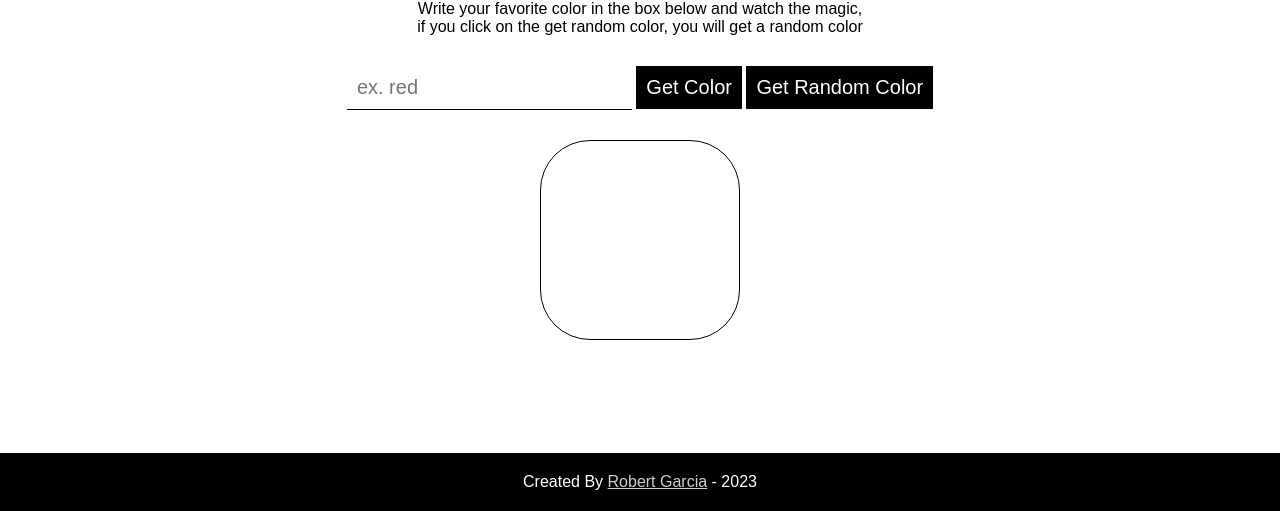
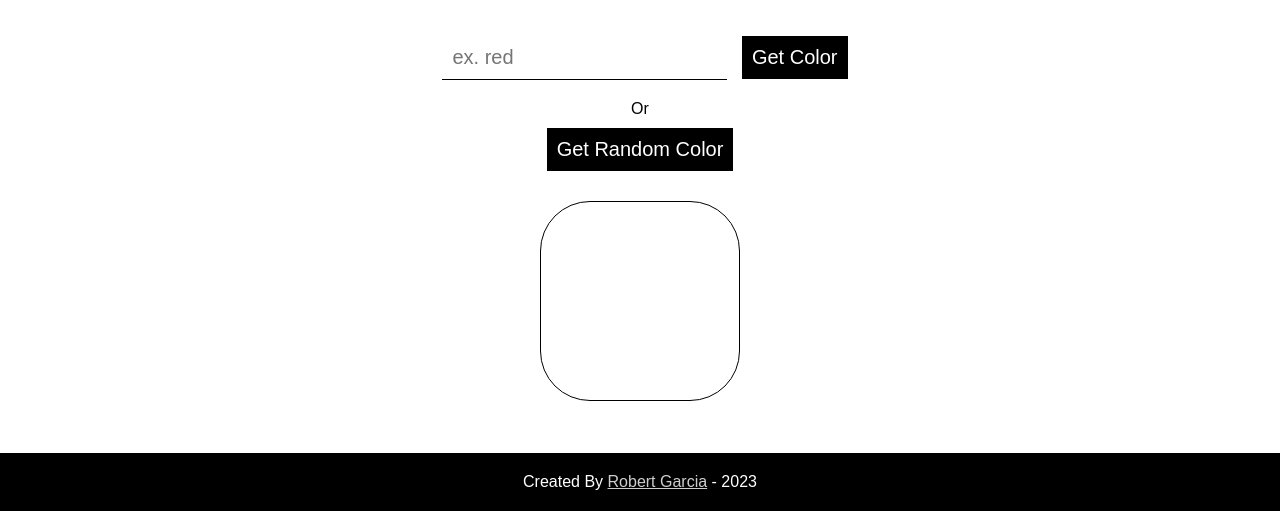
Before and after one commit to robertgarcia305/random-color, a plain HTML site: page index.html in a window 1280 px wide. Shown: the part 289-800 px from the top of the page. Drawn offline with Linux system fonts and the light colour scheme.

Commit message:
fixed buttons

```diff
--- a/index.css
+++ b/index.css
@@ -109,6 +109,7 @@ section {
 input {
     border: none;
     border-bottom: 1px solid black;
+    margin: 10px;
 }
 
 button {
@@ -120,6 +121,10 @@ button {
 button:hover {
     cursor: pointer;
     background-color: rgb(34, 34, 34);
+}
+
+section p {
+    margin: 10px 0px;
 }
 
 /* footer */
--- a/index.html
+++ b/index.html
@@ -29,6 +29,7 @@
                         </div>
                         <input type="text" id="input" placeholder="ex. red">
                         <button id="button">Get Color</button>
+                        <p>Or</p>
                         <button id="buttonRandom">Get Random Color</button>
                     </div>
                     <div class="bottom-wrap">
```
